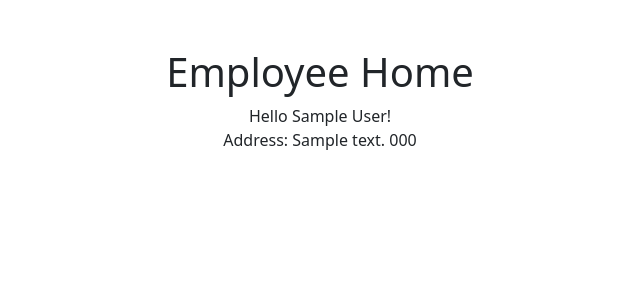
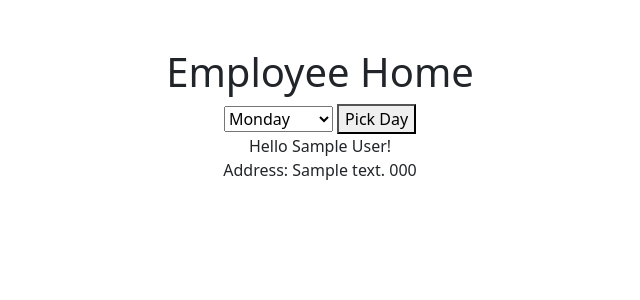
Before and after one commit to Arash-Ghalebi/TrashCollectorCollab, a Django app: page /employees/ in a window 1280 px wide. Shown: the part 56-356 px from the top of the page, without its empty margins (320-960 px from the left). Run offline with Django 3.2, Linux system fonts and the light colour scheme; a user stored in the database is signed in; tables that the repository leaves empty hold one stand-in row (values such as "Sample post").

Commit message:
Completed daily pickup form

```diff
--- a/trash_collector/employees/templates/employees/index.html
+++ b/trash_collector/employees/templates/employees/index.html
@@ -4,6 +4,20 @@
 
 {% block content %}
   {% if user.is_authenticated %}
+  <form action="{% url 'employees:weekly_pickup' %}" method='post'>
+
+    {% csrf_token %}
+  <select name='weekly_pickup'>
+    <option value='Monday'>Monday</option>
+    <option value='Tuesday'>Tuesday</option>
+    <option value='Wednesday'>Wednesday</option>
+    <option value='Thursday'>Thursday</option>
+    <option value='Friday'>Friday</option>
+    <option value='Saturday'>Saturday</option>
+    <option value='Sunday'>Sunday</option>
+  </select>
+  <button type='submit'>Pick Day</button>
+    </form>
     Hello {{ logged_in_employee.name }}!<br />
     Address: {{ logged_in_employee.address }} {{logged_in_employee.zip_code }}<br /><br>
     {% for item in final_list %}
@@ -17,7 +31,6 @@
     <a href="{% url 'accounts:register' %}">Sign Up</a>
   <br>
   <br>
-
   {% endif %}
 
 {% endblock %}
--- a/trash_collector/employees/urls.py
+++ b/trash_collector/employees/urls.py
@@ -11,4 +11,5 @@ urlpatterns = [
     # path('edit/', views.edit_profile, name="edit"),
     # path('one_time/', views.my_pickups, name="my_pickups"),
     path('add_charge/<int:customer_id>/', views.add_charge, name = "add_charge"),
+    path('weekly_pickup/', views.weekly_pickup, name='weekly_pickup')
 ]
--- a/trash_collector/employees/views.py
+++ b/trash_collector/employees/views.py
@@ -6,6 +6,7 @@ from django.core.exceptions import ObjectDoesNotExist
 from django.contrib.auth.decorators import login_required
 from datetime import date
 import datetime
+import calendar
 
 
 from .models import Employee
@@ -106,31 +107,22 @@ def add_charge(request, customer_id):
 #         }
 #         return render(request, 'employees/edit_profile.html', context)
 
-# @login_required
-# def create(request):
-#     logged_in_user = request.user
-#     if request.method == "POST":
-#         name_from_form = request.POST.get('name')
-#         address_from_form = request.POST.get('address')
-#         zip_from_form = request.POST.get('zip_code')
-#         new_employee = Employee(name=name_from_form, user=logged_in_user, address=address_from_form, zip_code=zip_from_form)
-#         new_employee.save()
-#         return HttpResponseRedirect(reverse('employee:index'))
-#     else:
-#         return render(request, 'employee/create.html')
-
-# @login_required
-# def my_pickups(request):
-#     logged_in_employee = request.employee
-#     logged_in_employee = Employee.objects.get(employee=logged_in_user)
-#     if request.method == "POST":
-#         date_from_form = request.POST.get('date')
-
-#         # logged_in_customer.one_time_pickup = date_from_form
-#         logged_in_employee.save()
-#         return HttpResponseRedirect(reverse('customers:index'))
-#     else:
-#         context = {
-#             'logged_in_employee': logged_in_employee
-#         }
-#         return render(request, 'employees/my_pickups.html', context)
+def weekly_pickup(request):
+    logged_in_user = request.user
+    logged_in_employee = Employee.objects.get(user=logged_in_user)
+    Customer = apps.get_model('customers.Customer')
+    my_date = date.today()
+    day = calendar.day_name[my_date.weekday()]
+    customers_by_weekly_pickup = Customer.objects.filter(weekly_pickup=day) #This filters through the above list and only saves the customers whose pickup day is today
+    active_accounts = customers_by_weekly_pickup.exclude(suspend_start__lte=my_date, suspend_end__gt=my_date)#This will take out any customer whose pick up is today and their account is suspended
+    final_customers = active_accounts.exclude(date_of_last_pickup=my_date)# This will exclude anyone whos trash pickup has been confirmed.
+    day_of_week = request.POST.get("weekly_pickup")
+    print(day_of_week)
+    customers = Customer.objects.filter(weekly_pickup=day_of_week) & Customer.objects.filter(zip_code__contains=logged_in_employee.zip_code)
+    context = {
+        'logged_in_employee': logged_in_employee,
+        'my_date': my_date,
+        'final_customers': final_customers,
+        'final_customers': customers,
+    }
+    return render(request, 'employees/index.html', context)
```
